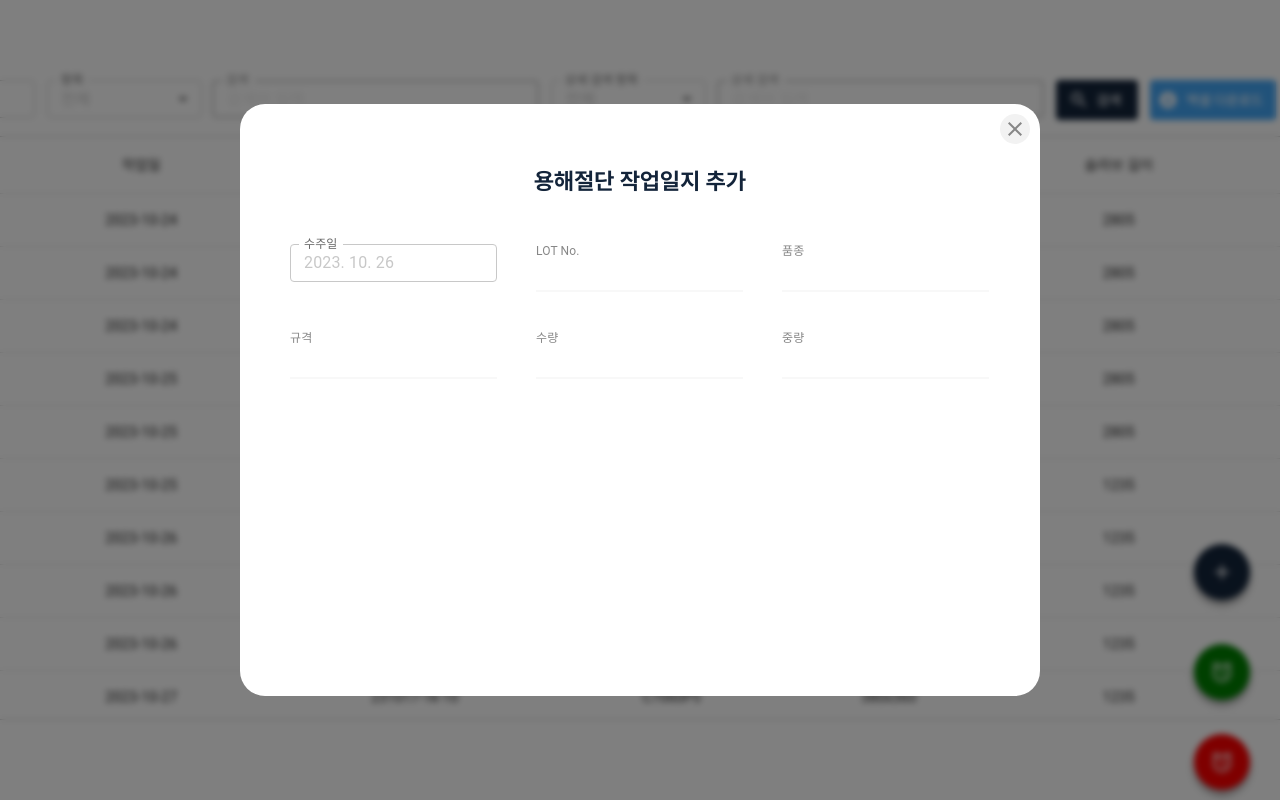
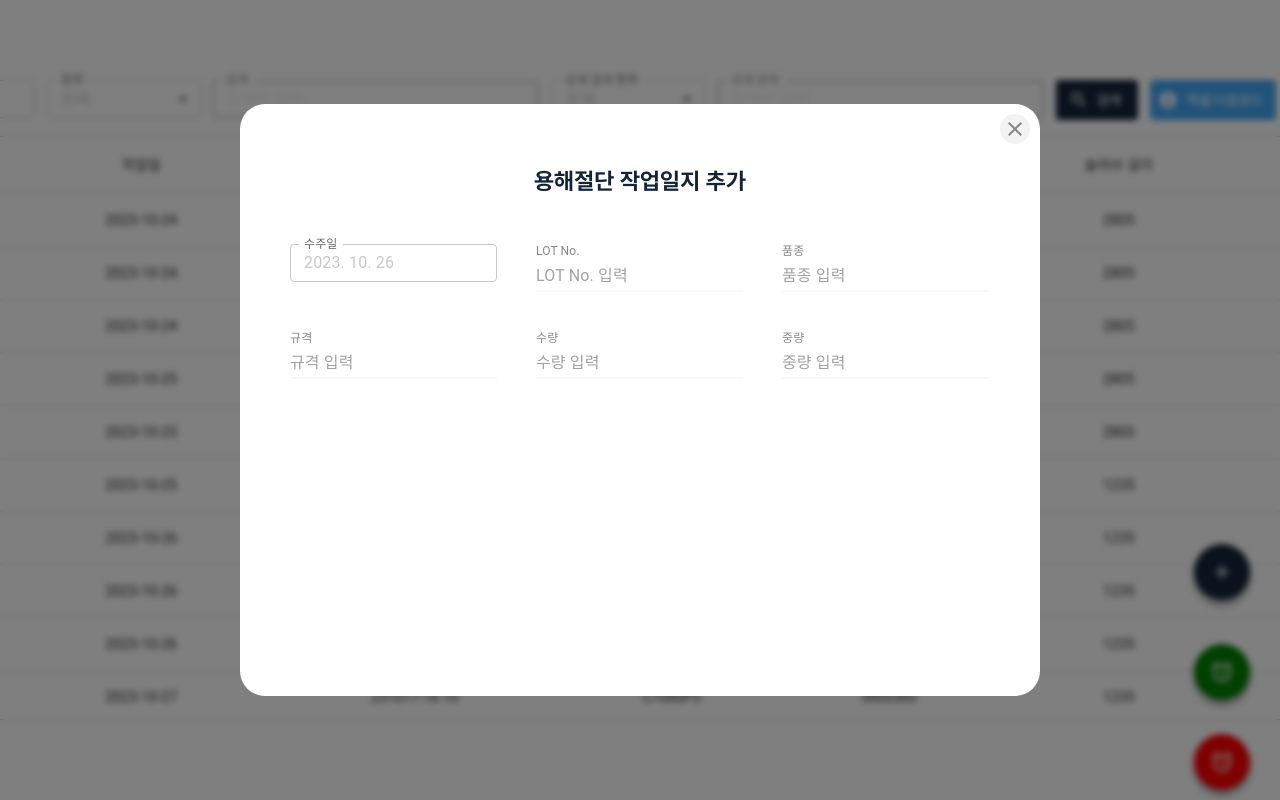
Before and after one commit to Ajrdn/MUI-Task, a React (Create React App) app: page / in a window 1280 px wide. Both pictures are taken after a click on the button 1222 px from the left and 572 px from the top of the page. Shown: the top 800 px of the page. Built offline with nearby package versions, Linux system fonts and the light colour scheme.

Commit message:
UPDATE::props

```diff
--- a/src/pages/TableAddFab/TableAddModal/TableAddForm/TableAddTextField.tsx
+++ b/src/pages/TableAddFab/TableAddModal/TableAddForm/TableAddTextField.tsx
@@ -4,7 +4,6 @@ import TextField from '@mui/material/TextField'
 
 interface TableAddTextFieldProps {
   label: string
-  placeholder: string
 }
 
 
@@ -12,7 +11,7 @@ function TableAddTextField(props: TableAddTextFieldProps) {
   return (
     <TextField
       label={props.label}
-      placeholder={props.placeholder}
+      placeholder={`${props.label} 입력`}
       variant='standard'
       focused
       sx={{
```
